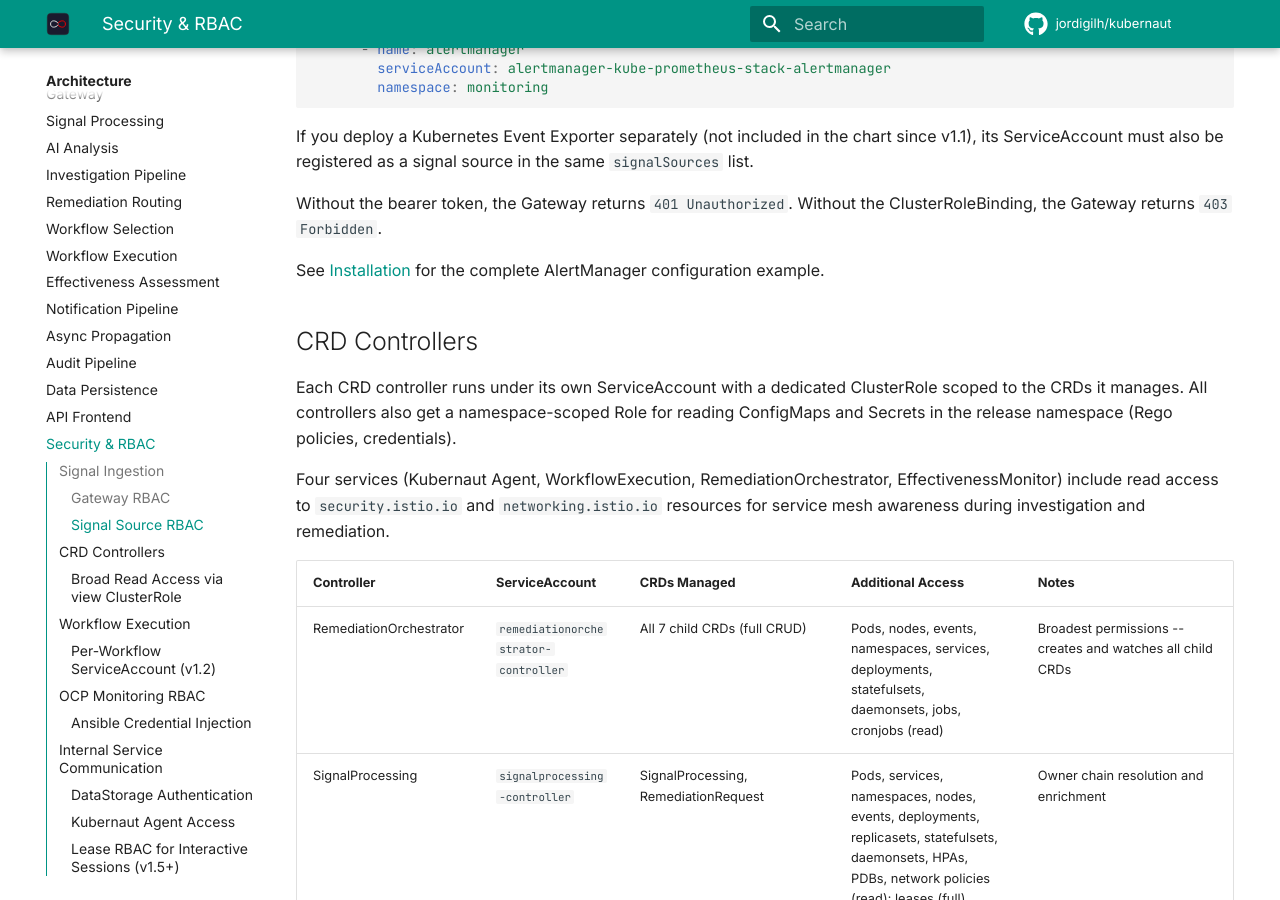
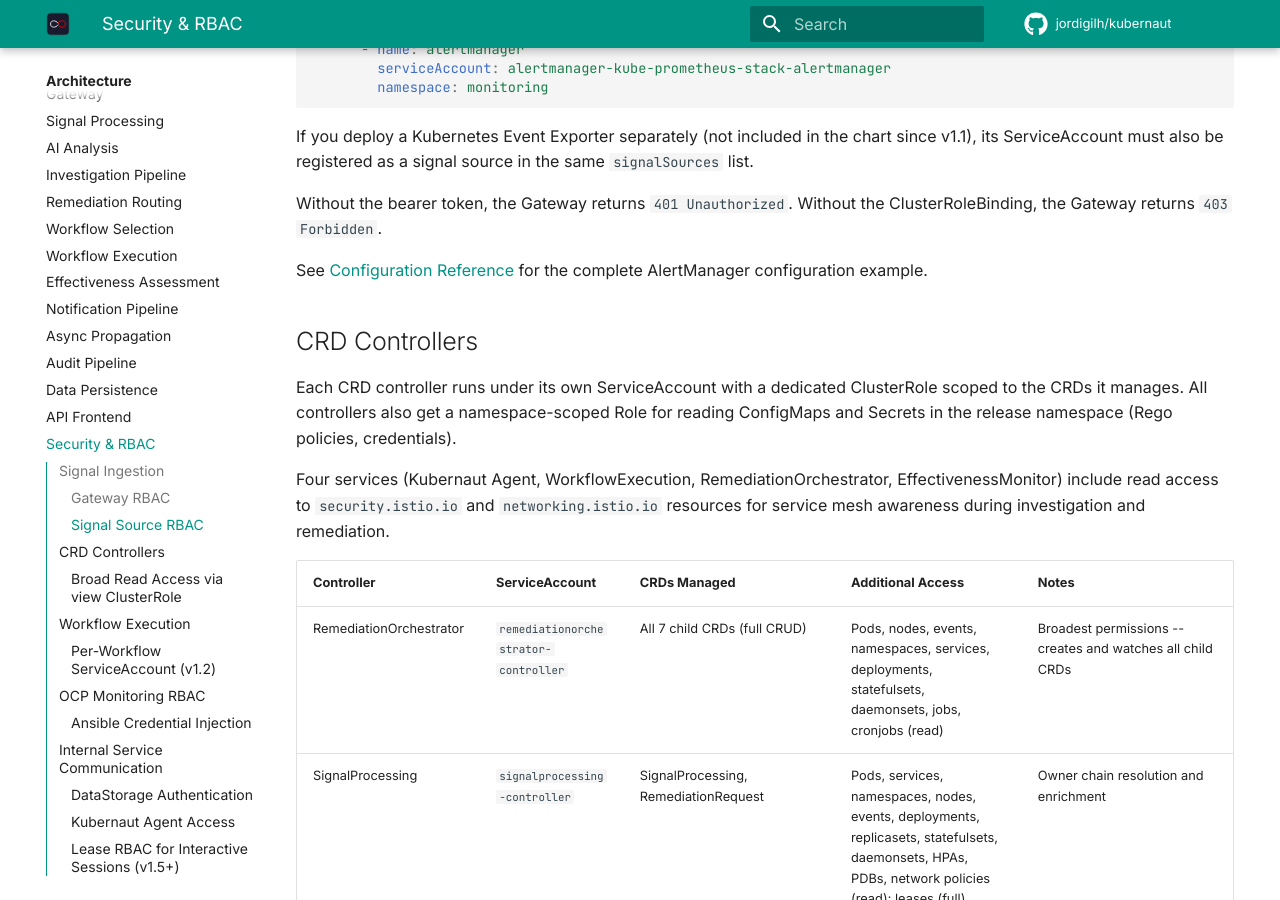
Before and after one commit to jordigilh/kubernaut-docs, an MkDocs documentation site: the page built from docs/architecture/security-rbac.md, in a window 1280 px wide and 900 px high, scrolled down 2371 px. Built offline with MkDocs 1.6.1 and Material for MkDocs 9.7.7, drawn with Linux system fonts in a browser that asks for light colours; comment, search, counter and statistics services are not loaded; the version menu is left out; some of the changed text lies outside the part shown.

Commit message:
docs: fix broken cross-references after Helm chart section removal
Redirect signal-source-authentication links from installation.md to
configuration.md where the content now lives.

Co-authored-by: Cursor <cursoragent@cursor.com>

```diff
--- a/docs/architecture/security-rbac.md
+++ b/docs/architecture/security-rbac.md
@@ -71,7 +71,7 @@ If you deploy a Kubernetes Event Exporter separately (not included in the chart
 
 Without the bearer token, the Gateway returns `401 Unauthorized`. Without the ClusterRoleBinding, the Gateway returns `403 Forbidden`.
 
-See [Installation](../getting-started/installation.md#signal-source-authentication) for the complete AlertManager configuration example.
+See [Configuration Reference](../user-guide/configuration.md#signal-source-authentication) for the complete AlertManager configuration example.
 
 ## CRD Controllers
 
@@ -678,7 +678,7 @@ Assign this scope as a default scope to the `kagenti` client. The trust domain m
 
 ## Next Steps
 
-- [Installation](../getting-started/installation.md#signal-source-authentication) -- Configure AlertManager and other signal sources
+- [Configuration Reference](../user-guide/configuration.md#signal-source-authentication) -- Configure AlertManager and other signal sources
 - [Configuration Reference](../user-guide/configuration.md) -- Helm values for all services
 - [Disconnected Installation](../operations/disconnected-install.md) -- Air-gapped installation with Keycloak integration
 - [Troubleshooting](../operations/troubleshooting.md) -- Diagnose RBAC-related issues
```
Also changed, not shown: docs/operations/event-exporter.md (+1 -1 lines).
